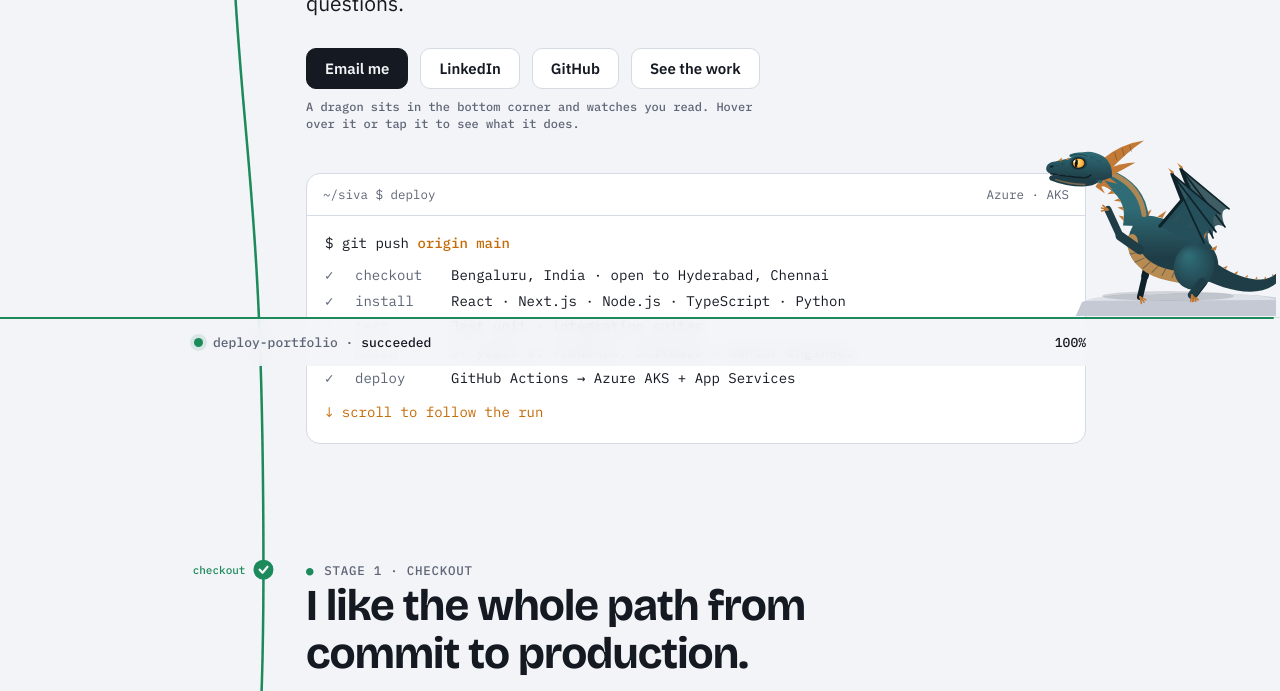
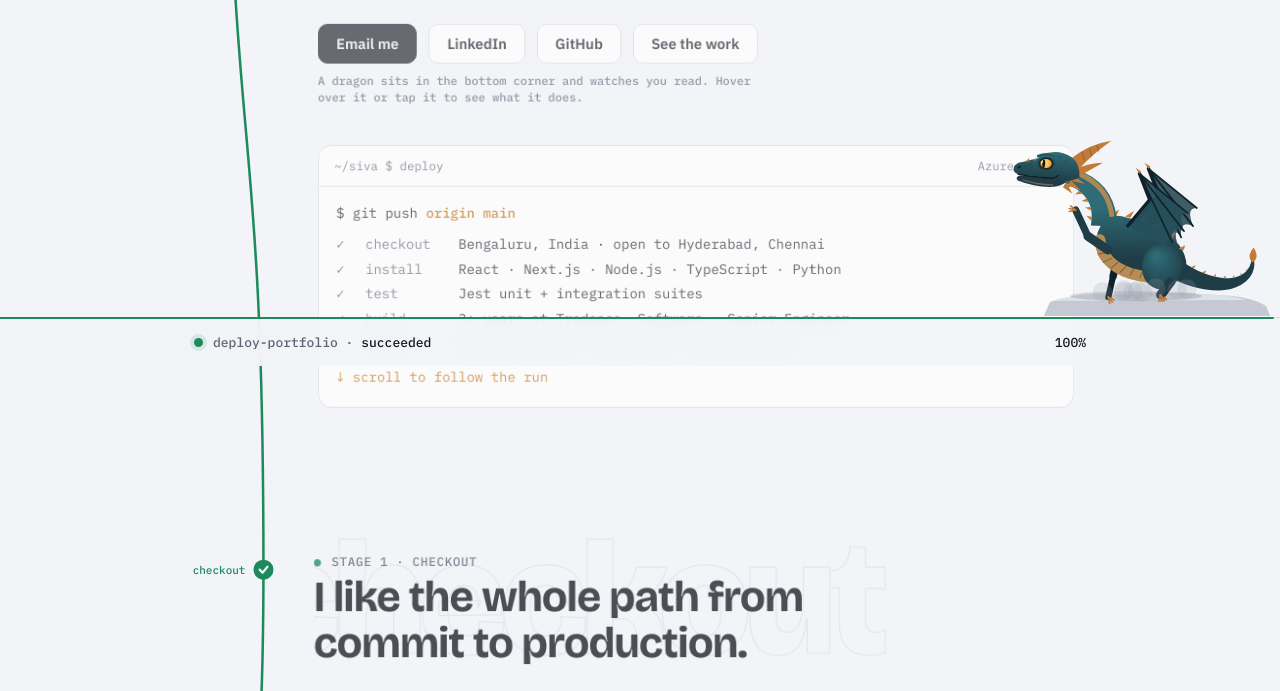
Before and after one commit to siva-roddavarapu/siva-roddavarapu.github.io, a plain HTML site: page index.html in a window 1280 px wide. Shown: the part 434-1125 px from the top of the page. Drawn offline with nearby package versions, Linux system fonts and the light colour scheme; animation ran at ten frames a second.

Commit message:
Fly the dragon while scrolling; add layered section transitions
Co-Authored-By: Claude Opus 5.5 <noreply@anthropic.com>
Claude-Session: https://claude.ai/code/session_01AnsJm44JymHBjhDGnJpGjv

```diff
--- a/index.html
+++ b/index.html
@@ -79,7 +79,21 @@ a { color: inherit; }
 .rail { position: absolute; left: 0; top: 0; width: var(--rail); pointer-events: none; }
 .rail svg { display: block; width: 100%; overflow: visible; }
 .stages { grid-column: 2; min-width: 0; }
-.stage { padding-block: 56px 72px; }
+.stage { padding-block: 56px 72px; isolation: isolate; overflow-x: clip; transform-origin: 50% 0; will-change: transform, opacity; }
+.ghost {
+  position: absolute; z-index: -1; top: 18px; right: 0; pointer-events: none; user-select: none;
+  font: 800 clamp(72px, 13vw, 176px)/1 var(--display); letter-spacing: -.04em; white-space: nowrap;
+  color: transparent; -webkit-text-stroke: 1.2px var(--line); opacity: .7; transform: translateX(var(--gx, 0px));
+}
+.js .rv { opacity: 0; transform: translateY(26px); transition: opacity .9s cubic-bezier(.2,.7,.2,1) var(--d, 0s), transform .9s cubic-bezier(.2,.7,.2,1) var(--d, 0s); }
+.js .rv.in { opacity: 1; transform: none; }
+.js .split .w { display: inline-block; overflow: hidden; vertical-align: bottom; padding-bottom: .08em; margin-bottom: -.08em; }
+.js .split .w > span { display: inline-block; transform: translateY(108%); transition: transform 1s cubic-bezier(.16,.84,.24,1) var(--d, 0s); }
+.js .split.in .w > span { transform: none; }
+@media (prefers-reduced-motion: reduce) {
+  .js .rv, .js .split .w > span { opacity: 1 !important; transform: none !important; transition: none !important; }
+  .stage { transform: none !important; opacity: 1 !important; }
+}
 .stage-head { display: grid; gap: 6px; margin-bottom: 28px; }
 .job {
   font: 500 12.5px/1 var(--mono); letter-spacing: .06em; text-transform: uppercase;
@@ -252,10 +266,10 @@ p { margin: 0; max-width: 64ch; }
   position: fixed; z-index: 15; pointer-events: none;
   right: max(4px, env(safe-area-inset-right, 0px));
   bottom: calc(50px + env(safe-area-inset-bottom, 0px));
-  width: 300px; height: 260px;
+  width: 300px; height: 300px;
 }
-@media (max-width: 1199px) { #drake { width: 210px; height: 182px; } }
-@media (max-width: 760px) { #drake { width: 150px; height: 130px; } }
+@media (max-width: 1199px) { #drake { width: 210px; height: 210px; } }
+@media (max-width: 760px) { #drake { width: 150px; height: 150px; } }
 .drake-hint { font: 500 12px/1.4 var(--mono); color: var(--muted); margin-top: 10px; }
 
 /* ---------- theme toggle ---------- */
@@ -637,7 +651,7 @@ p { margin: 0; max-width: 64ch; }
       cw = cv.clientWidth; ch = cv.clientHeight;
       cv.width = Math.round(cw * dpr); cv.height = Math.round(ch * dpr);
       g.setTransform(dpr, 0, 0, dpr, 0, 0);
-      sc = cw / 300; ox = cw - 118 * sc; oy = ch - 18 * sc;
+      sc = cw / 300; ox = cw - 150 * sc; oy = ch - 18 * sc;
     }
     const clamp = (v, a, b) => Math.max(a, Math.min(b, v));
     const lerp = (a, b, k) => a + (b - a) * k;
@@ -663,13 +677,15 @@ p { margin: 0; max-width: 64ch; }
       type: [{ x: -36, y: -30 }, { x: -60, y: -14 }],
       chin: [{ x: -38, y: -60 }, { x: -44, y: -84 }],
       up:   [{ x: -32, y: -72 }, { x: -36, y: -102 }],
-      hold: [{ x: -36, y: -42 }, { x: -52, y: -56 }]
+      hold: [{ x: -36, y: -42 }, { x: -52, y: -56 }],
+      tuck: [{ x: -32, y: -38 }, { x: -22, y: -30 }]
     };
     const M = {}; KEYS.forEach(k => M[k] = 0); Object.assign(M, { look: .06, brow: .25, lid: 1, smile: .7 });
     const arm = { e: { ...ARM.down[0] }, p: { ...ARM.down[1] } };
     let mood = 'push';
 
     let t = 0, last = performance.now(), act = null, nextIdle = 4, idle = 0, sleeping = false, blinkT = 2.5, blink = 0, cool = 0, over = false, happyT = 3;
+    let F = 0, flyVel = 0, lastSY = scrollY, lastST = performance.now(), flyUntil = 0, airborne = false, landedMood = 'push';
     const mouse = { x: 0, y: 0, seen: false };
     const look = { th: 0, hx: 0, hy: 0 };
     const parts = []; const acc = {};
@@ -699,6 +715,14 @@ p { margin: 0; max-width: 64ch; }
         }
       }
       if (sleeping) o.squint = 1;
+      if (F > .01) {
+        o.unfold = Math.max(o.unfold, ease(F * 1.3));
+        o.flap = lerp(o.flap, Math.sin(t * 12), ease(F * 1.5));
+        o.hop = lerp(o.hop, -(48 + Math.sin(t * 6) * 5), ease(F));
+        o.tailAmp += F * 2; o.tailSpeed += F * 4;
+        o.tilt = F * clamp(flyVel / 2200, -.22, .22);
+        o.extraTh += F * (flyVel > 0 ? -.12 : .14);
+      }
       return o;
     }
 
@@ -864,7 +888,7 @@ p { margin: 0; max-width: 64ch; }
         g.restore(); g.globalAlpha = 1;
       }
 
-      g.save(); g.translate(0, o.hop);
+      g.save(); g.translate(0, o.hop); if (o.tilt) { g.translate(10, -45); g.rotate(o.tilt); g.translate(-10, 45); }
       const breath = 1 + Math.sin(t * (sleeping ? 1.2 : 2.1)) * .022;
 
       // tail
@@ -885,8 +909,9 @@ p { margin: 0; max-width: 64ch; }
 
       // far side
       drawWing(wingPose(o, { x: 9, y: -5 }), true);
-      limb([{ x: -8, y: -44 }, { x: -13, y: -22 }, { x: -18, y: -1 - o.hop }], 7.5, C.bone, true);
-      limb([{ x: 46, y: -16 }, { x: 36, y: -3 - o.hop }], 7, C.bone, true);
+      const fe = ease(F), plant = -o.hop * (1 - fe);
+      limb([{ x: -8, y: -44 }, { x: -13 + fe * 6, y: -22 - fe * 4 }, { x: -18 + fe * 14, y: -1 + plant - fe * 10 }], 7.5, C.bone, true);
+      limb([{ x: 46, y: -16 }, { x: 36 + fe * 16, y: -3 + plant - fe * 6 }], 7, C.bone, true);
 
       // torso
       g.save(); g.translate(10, -45); g.scale(1 + M.chest * .035, breath + M.chest * .02); g.translate(-10, 45);
@@ -903,7 +928,7 @@ p { margin: 0; max-width: 64ch; }
       [[-12, -82, 6.5], [2, -80, 7.5], [16, -76, 7.5], [30, -70, 7], [44, -60, 6], [55, -48, 5]].forEach(([x, y, h]) => spike(x, y, .25, -1, 1, .25, h, 2.6));
       g.restore();
 
-      limb([{ x: 44, y: -16 }, { x: 34, y: -3 - o.hop }], 8.5, C.body, true);
+      limb([{ x: 44, y: -16 }, { x: 34 + fe * 18, y: -3 + plant - fe * 4 }], 8.5, C.body, true);
 
       // neck
       const H = { x: HR.x + look.hx + o.shakeX + (sleeping ? 8 : 0) + (mood === 'checkout' ? -5 : 0), y: HR.y + look.hy + (sleeping ? 26 : 0) };
@@ -967,7 +992,7 @@ p { margin: 0; max-width: 64ch; }
       g.restore();
 
       // speech bubble on hover
-      if (act && HOVER[mood] === act.name) {
+      if (act && HOVER[mood] === act.name && F < .3) {
         const text = MOODS[mood].say; g.font = '600 12px "IBM Plex Mono", monospace';
         const w = g.measureText(text).width + 18, bx = Math.max(-108, headTf.x - w - 6), by = headTf.y - 70;
         g.globalAlpha = Math.min(1, Math.sin(act.p * Math.PI) * 3);
@@ -1020,15 +1045,26 @@ p { margin: 0; max-width: 64ch; }
         parts.push({ kind, x, y, vx, vy, life: 1, decay, ch });
       }
     }
+    function emitDust() {
+      for (let i = 0; i < 9; i++) parts.push({ kind: 'smoke', x: -30 + Math.random() * 90, y: -3, vx: (Math.random() - .5) * 60, vy: -6 - Math.random() * 10, life: .8, decay: 1.1, ch: '' });
+    }
     const emitRate = (kind, rate, dt, from) => { const key = kind + (from || ''); acc[key] = (acc[key] || 0) + rate * dt; const n = Math.floor(acc[key]); if (n > 0) { acc[key] -= n; emit(kind, n, from); } };
 
     function step(dt) {
       t += dt;
       // ease the mood toward the current section
       mood = section();
+      const flying = performance.now() < flyUntil && !reduce;
+      F += ((flying ? 1 : 0) - F) * Math.min(1, dt * (flying ? 5 : 2.6));
+      flyVel *= Math.pow(.2, dt);
+      if (!airborne && F > .55) { airborne = true; sleeping = false; idle = 0; emitDust(); }
+      if (airborne && F < .12) {
+        airborne = false; emitDust();
+        if (mood !== landedMood) { landedMood = mood; act = null; start(HOVER[mood] || 'fire'); cool = 2.2; }
+      }
       const target = MOODS[mood];
       KEYS.forEach(k => { M[k] += ((target[k] || 0) - M[k]) * Math.min(1, dt * 4); });
-      const at = ARM[target.paw];
+      const at = F > .4 ? ARM.tuck : ARM[target.paw];
       arm.e = lp(arm.e, at[0], Math.min(1, dt * 5)); arm.p = lp(arm.p, at[1], Math.min(1, dt * 5));
       // where the head and eyes look
       if (mouse.seen && !sleeping) {
@@ -1091,7 +1127,13 @@ p { margin: 0; max-width: 64ch; }
     };
     addEventListener('pointermove', onMove, { passive: true });
     addEventListener('pointerdown', e => { onMove(e); if (hit(e)) react(); }, { passive: true });
-    addEventListener('scroll', () => { idle = 0; if (reduce) render(); }, { passive: true });
+    addEventListener('scroll', () => {
+      idle = 0;
+      const now = performance.now(), dy = scrollY - lastSY, dtm = Math.max(16, now - lastST);
+      const v = dy / dtm * 1000; lastSY = scrollY; lastST = now;
+      if (Math.abs(v) > 60) { flyUntil = now + 380; flyVel = lerp(flyVel, v, .4); }
+      if (reduce) render();
+    }, { passive: true });
     addEventListener('resize', () => { size(); if (reduce) render(); });
     new MutationObserver(() => { readColors(); if (reduce) render(); }).observe(document.documentElement, { attributes: true, attributeFilter: ['data-theme'] });
     matchMedia('(prefers-color-scheme: dark)').addEventListener('change', () => { readColors(); if (reduce) render(); });
@@ -1110,6 +1152,61 @@ p { margin: 0; max-width: 64ch; }
     document.addEventListener('visibilitychange', () => { if (!document.hidden && paused) { paused = false; last = performance.now(); requestAnimationFrame(frame); } });
     size(); readColors();
     if (reduce) render(); else requestAnimationFrame(frame);
+  })();
+
+  /* ---------- section transitions ---------- */
+  (() => {
+    // outlined stage names drifting behind each section
+    stages.forEach(st => {
+      if (st.classList.contains('hero')) return;
+      const gh = document.createElement('div'); gh.className = 'ghost'; gh.setAttribute('aria-hidden', 'true');
+      gh.textContent = st.dataset.job; st.prepend(gh);
+    });
+    if (reduce) return;
+    // headings rise word by word out of a mask
+    const split = el => {
+      const words = [];
+      el.childNodes.forEach(n => {
+        if (n.nodeType === 3) n.textContent.split(/(\s+)/).forEach(w => words.push(w.trim() ? { w } : { sp: w }));
+        else words.push({ node: n });
+      });
+      el.textContent = '';
+      let i = 0;
+      words.forEach(x => {
+        if (x.sp !== undefined) { el.appendChild(document.createTextNode(' ')); return; }
+        const outer = document.createElement('span'); outer.className = 'w';
+        const inner = document.createElement('span'); inner.style.setProperty('--d', (i++ * .06) + 's');
+        if (x.node) inner.appendChild(x.node); else inner.textContent = x.w;
+        outer.appendChild(inner); el.appendChild(outer);
+      });
+      el.classList.add('split');
+    };
+    document.querySelectorAll('.stage h2, .hero h1').forEach(split);
+    // content eases up in a staggered sequence
+    const groups = ['.lead', '.about-grid > *', '.metrics', '.dep', '.entry', '.rag > *', '.steps li', '.card', '.contact', '.facts > div', '.term', '.cta', '.drake-hint', '.rag-note'];
+    stages.forEach(st => {
+      let k = 0;
+      st.querySelectorAll(groups.join(',')).forEach(el => { if (el.closest('.rv')) return; el.classList.add('rv'); el.style.setProperty('--d', Math.min(k++ * .07, .6) + 's'); });
+    });
+    const io = new IntersectionObserver(es => es.forEach(e => { if (e.isIntersecting) { e.target.classList.add('in'); io.unobserve(e.target); } }), { rootMargin: '0px 0px -8% 0px', threshold: .05 });
+    document.querySelectorAll('.rv, .split').forEach(el => io.observe(el));
+    // the section you are leaving recedes; outlined names drift with scroll
+    const ghosts = [...document.querySelectorAll('.ghost')];
+    let tk = 0;
+    const depth = () => {
+      tk = 0;
+      const vh = innerHeight;
+      stages.forEach(st => {
+        const r = st.getBoundingClientRect();
+        const leave = Math.min(1, Math.max(0, (vh * .45 - r.bottom) / (vh * .45)));
+        st.style.transform = leave ? `scale(${1 - leave * .045}) translateY(${leave * -18}px)` : '';
+        st.style.opacity = leave ? String(1 - leave * .55) : '';
+      });
+      ghosts.forEach(gh => { const r = gh.parentElement.getBoundingClientRect(); gh.style.setProperty('--gx', ((r.top - vh * .3) * .22).toFixed(1) + 'px'); });
+    };
+    addEventListener('scroll', () => { if (!tk) tk = requestAnimationFrame(depth); }, { passive: true });
+    addEventListener('resize', depth);
+    depth();
   })();
 
   /* theme toggle */
```
